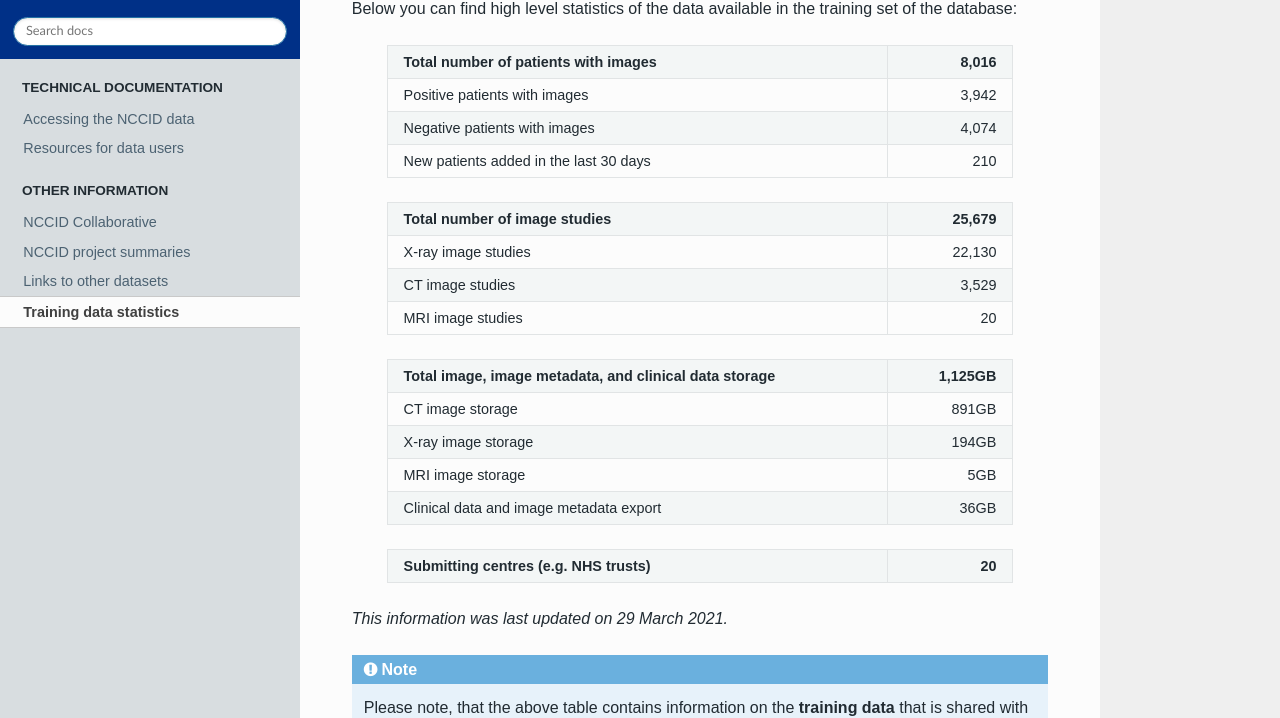
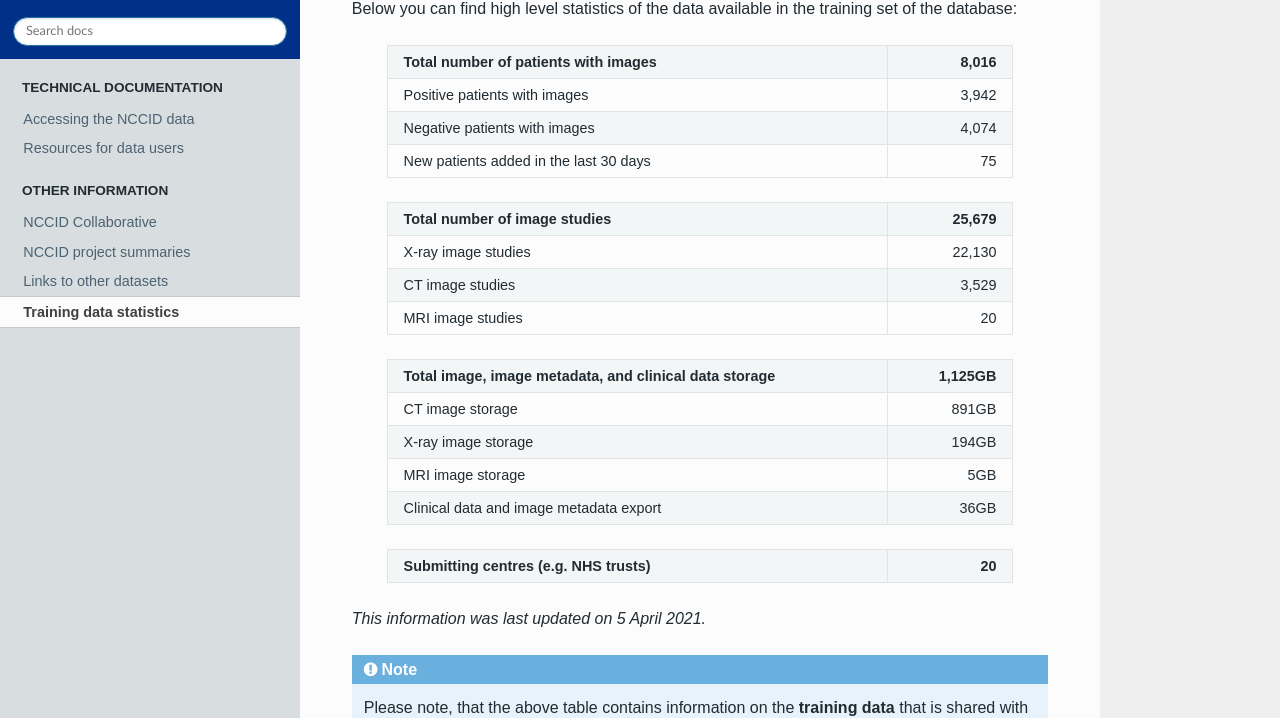
Before and after one commit to nhsx/covid-chest-imaging-database, a Sphinx documentation site: the page built from docs/source/stats.rst, in a window 1280 px wide and 1167 px high. Shown: the part 157-875 px from the top of the window. Built offline with Sphinx 7.4.7 and the Read the Docs theme 2.0.0, drawn with Linux system fonts in a browser that asks for light colours.

Commit message:
[create-pull-request] automated change

```diff
--- a/docs/source/scripts/stats_date.txt
+++ b/docs/source/scripts/stats_date.txt
@@ -1 +1 @@
-*This information was last updated on 29 March 2021.*
+*This information was last updated on 5 April 2021.*
--- a/docs/source/scripts/stats_patients.csv
+++ b/docs/source/scripts/stats_patients.csv
@@ -1,4 +1,4 @@
 **Total number of patients with images**,"**8,016**"
 Positive patients with images,"3,942"
 Negative patients with images,"4,074"
-New patients added in the last 30 days,210
+New patients added in the last 30 days,75
```
